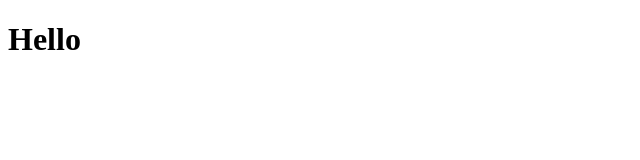
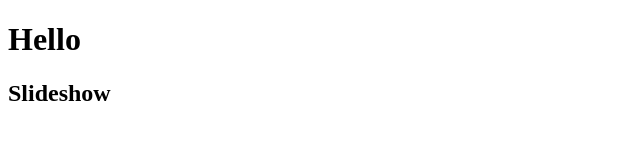
Before and after one commit to HutSreypov/create-repo, a plain HTML site: page index.html in a window 1280 px wide. Shown: the whole page, without its empty margins (0-640 px from the left). Drawn offline with Linux system fonts and the light colour scheme.

Commit message:
slideshow

```diff
--- a/index.html
+++ b/index.html
@@ -7,5 +7,6 @@
 </head>
 <body>
     <h1>Hello</h1>
+    <h2>Slideshow</h2>
 </body>
 </html>
```
